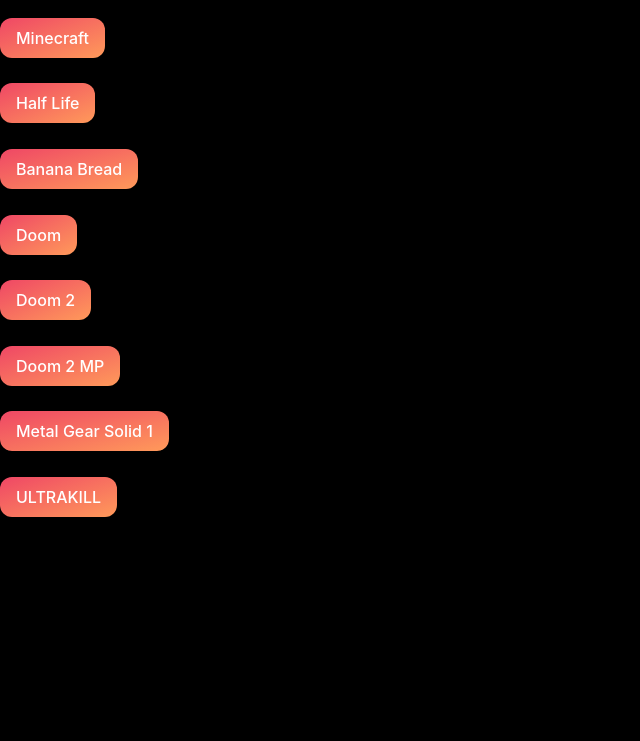
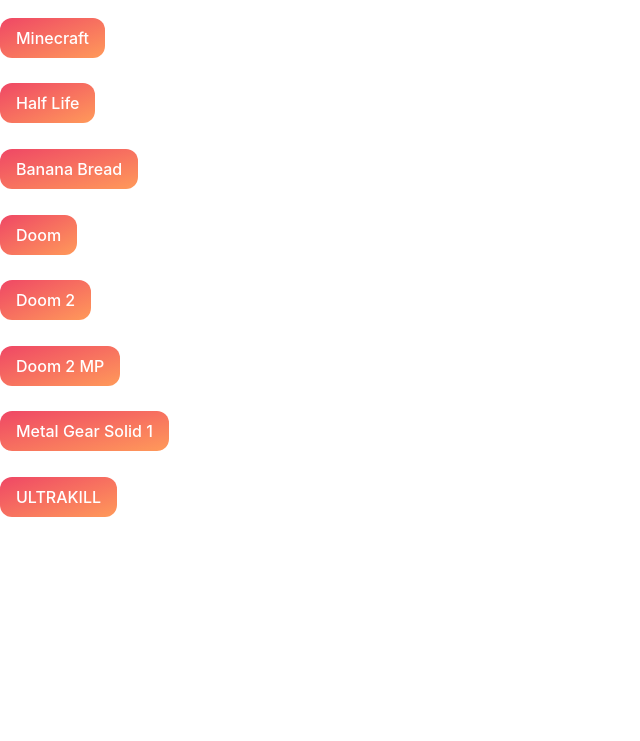
Before and after one commit to TheGreatConquest/thegreatconquest.github.io, a plain HTML site: page index.html in a window 1280 px wide. Shown: the part 59-800 px from the top of the page, without its empty margins (0-640 px from the left). Drawn offline with Linux system fonts and the light colour scheme.

Commit message:
Update style.css

```diff
--- a/style.css
+++ b/style.css
@@ -8,7 +8,7 @@
 body {
     font-family: Arial, sans-serif;
     line-height: 1.6;
-    background-color: #000000;
+    background-image: ;
     color: #333;
 }
 
```
